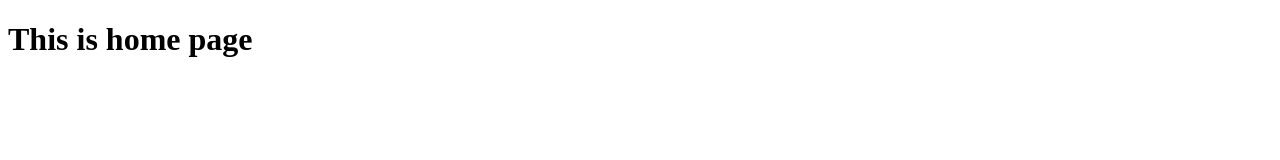
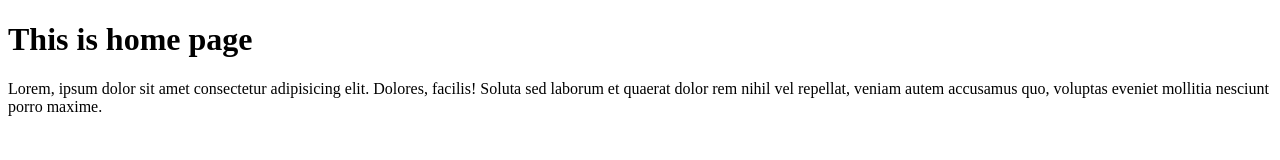
Before and after one commit to joel-alabi/learning-github, a plain HTML site: page index.html in a window 1280 px wide. Drawn offline with Linux system fonts and the light colour scheme.

Commit message:
added text

```diff
--- a/index.html
+++ b/index.html
@@ -8,5 +8,9 @@
 	</head>
 	<body>
 		<h1>This is home page</h1>
+		<p>Lorem, ipsum dolor sit amet consectetur adipisicing elit.
+			Dolores, facilis! Soluta sed laborum et quaerat dolor rem nihil
+			vel repellat, veniam autem accusamus quo, voluptas eveniet
+			 mollitia nesciunt porro maxime.</p>
 	</body>
 </html>
```
